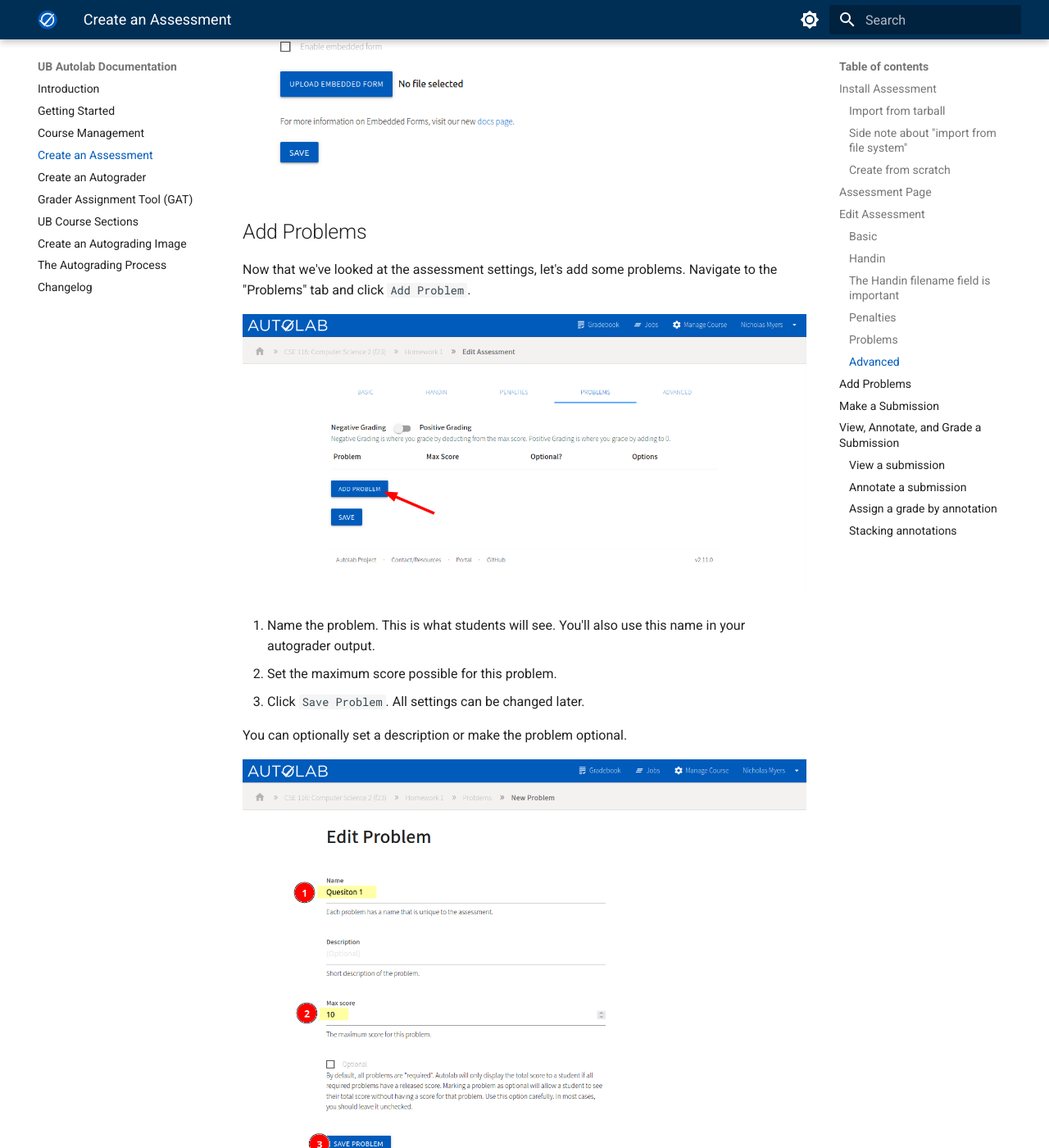
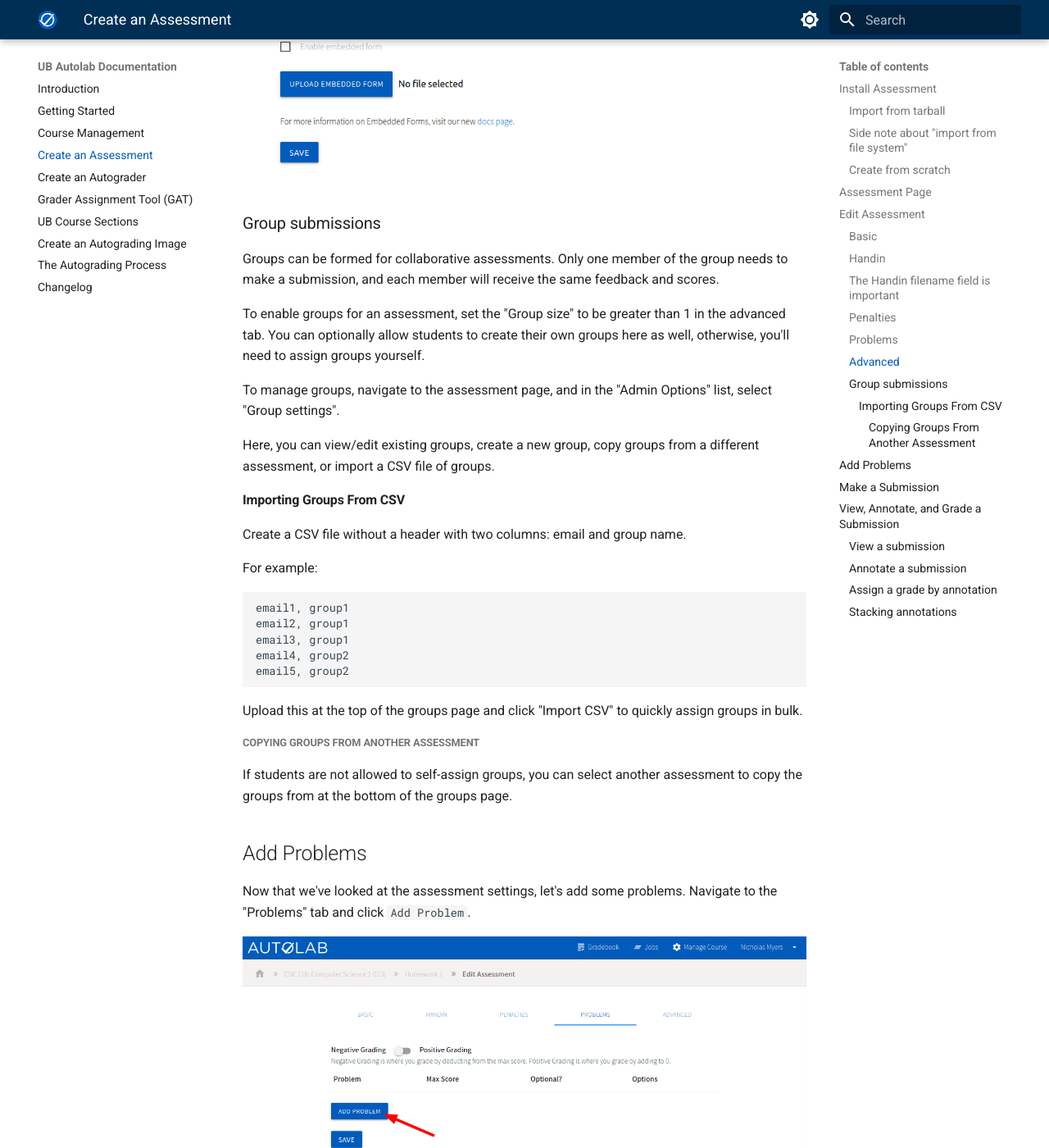
Before and after one commit to UB-CSE-IT/Autolab-Public-Documentation, an MkDocs documentation site: the page built from docs/Create an assessment.md, in a window 1280 px wide and 1400 px high, scrolled down 6712 px. Shown: the whole window at 82% size. Built offline with MkDocs 1.6.1 and Material for MkDocs 9.7.7, drawn with Linux system fonts in a browser that asks for light colours.

Commit message:
Add information about group submissions

````diff
--- a/docs/Create an assessment.md
+++ b/docs/Create an assessment.md
@@ -98,6 +98,40 @@ at least the selected minimum score before this assessment can be submitted to.
 
 ![Assessment advanced settings](screenshots/assessment_advanaced_settings.png)
 
+### Group submissions
+
+Groups can be formed for collaborative assessments. Only one member of the group needs to make a submission, and each
+member will receive the same feedback and scores.
+
+To enable groups for an assessment, set the "Group size" to be greater than 1 in the advanced tab. You can optionally
+allow students to create their own groups here as well, otherwise, you'll need to assign groups yourself.
+
+To manage groups, navigate to the assessment page, and in the "Admin Options" list, select "Group settings".
+
+Here, you can view/edit existing groups, create a new group, copy groups from a different assessment, or import a CSV file of
+groups.
+
+#### Importing Groups From CSV
+
+Create a CSV file without a header with two columns: email and group name.
+
+For example:
+
+```text
+email1, group1
+email2, group1
+email3, group1
+email4, group2
+email5, group2
+```
+
+Upload this at the top of the groups page and click "Import CSV" to quickly assign groups in bulk.
+
+##### Copying Groups From Another Assessment
+
+If students are not allowed to self-assign groups, you can select another assessment to copy the groups from at the
+bottom of the groups page.
+
 ## Add Problems
 
 Now that we've looked at the assessment settings, let's add some problems. Navigate to the "Problems" tab and
````
